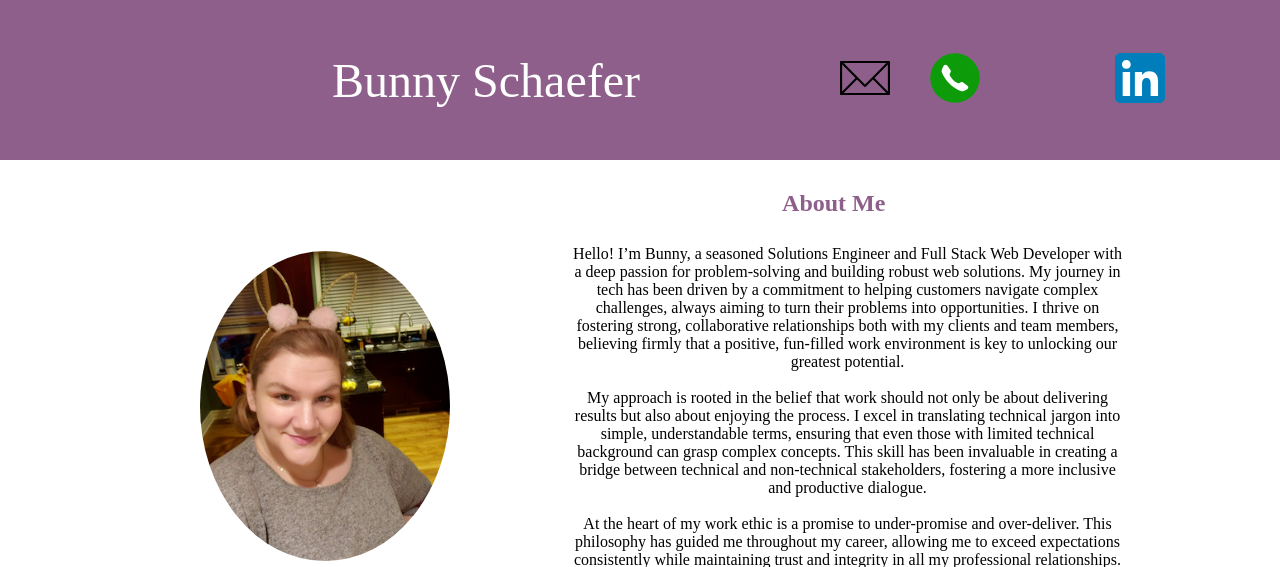
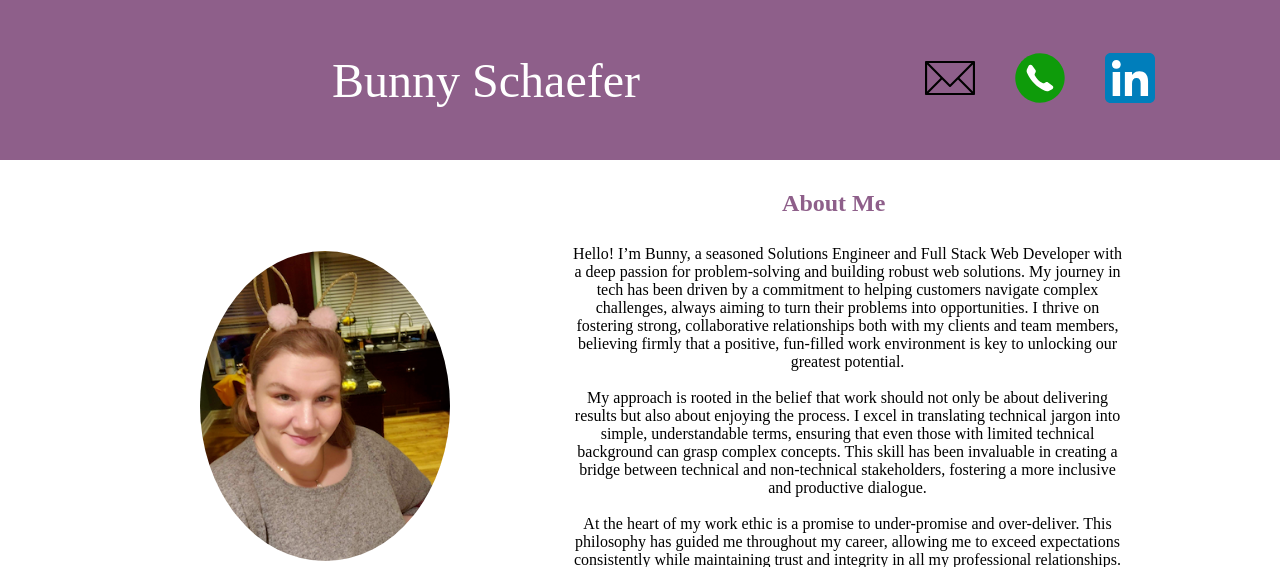
Before and after one commit to CoderBunnyS/BPort2023, a PHP site: page / in a window 1280 px wide. Shown: the top 567 px of the page. Run offline with PHP 8.4, Linux system fonts and the light colour scheme.

Commit message:
aligning branches

```diff
--- a/styles.css
+++ b/styles.css
@@ -138,9 +138,7 @@ nav a {
 .rightIcon {
   margin-right: 50%;
 }
-.rightIcon {
-    margin-left: 50%;
-}
+
 
 /* Style footer */
 footer {
```
